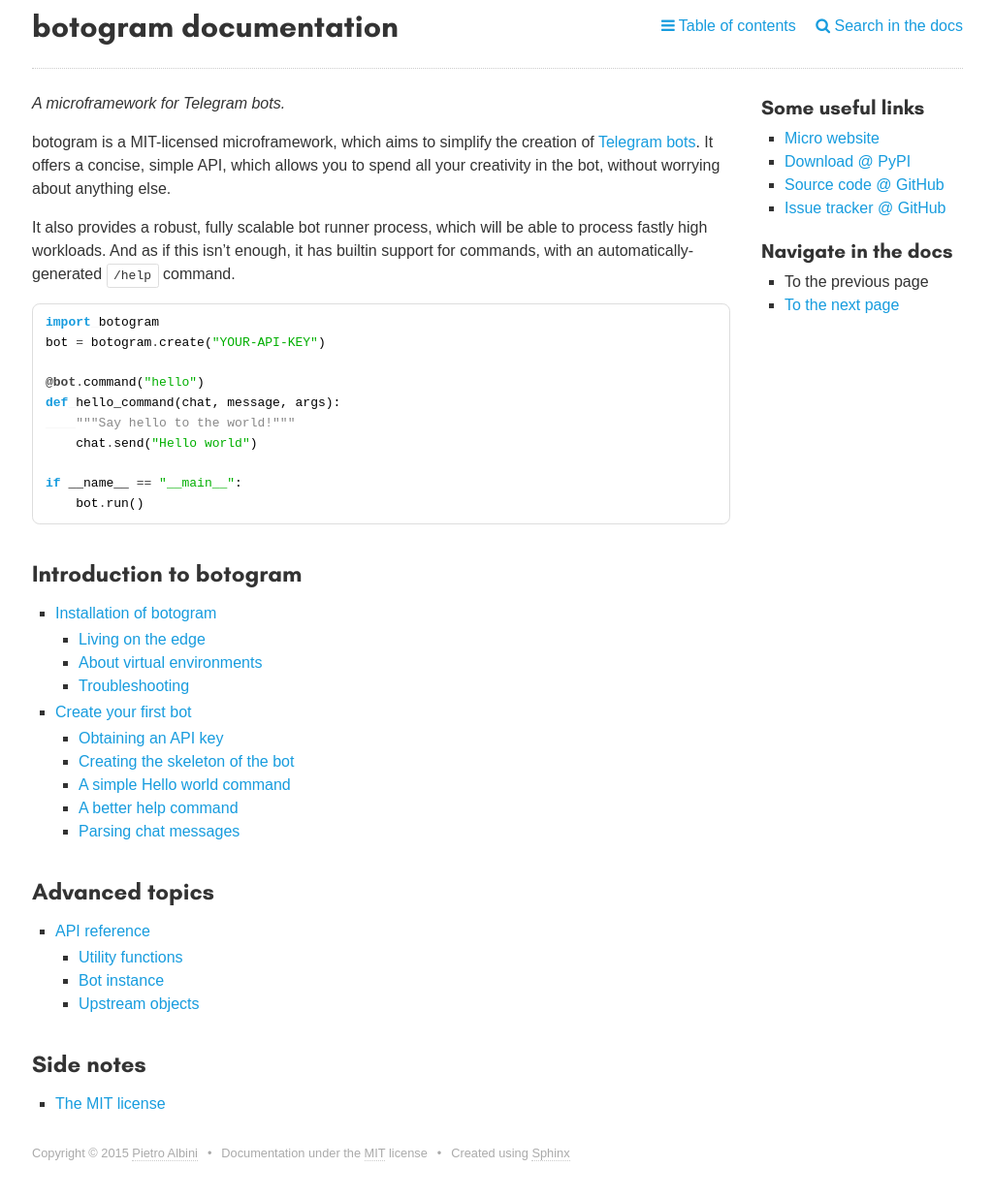
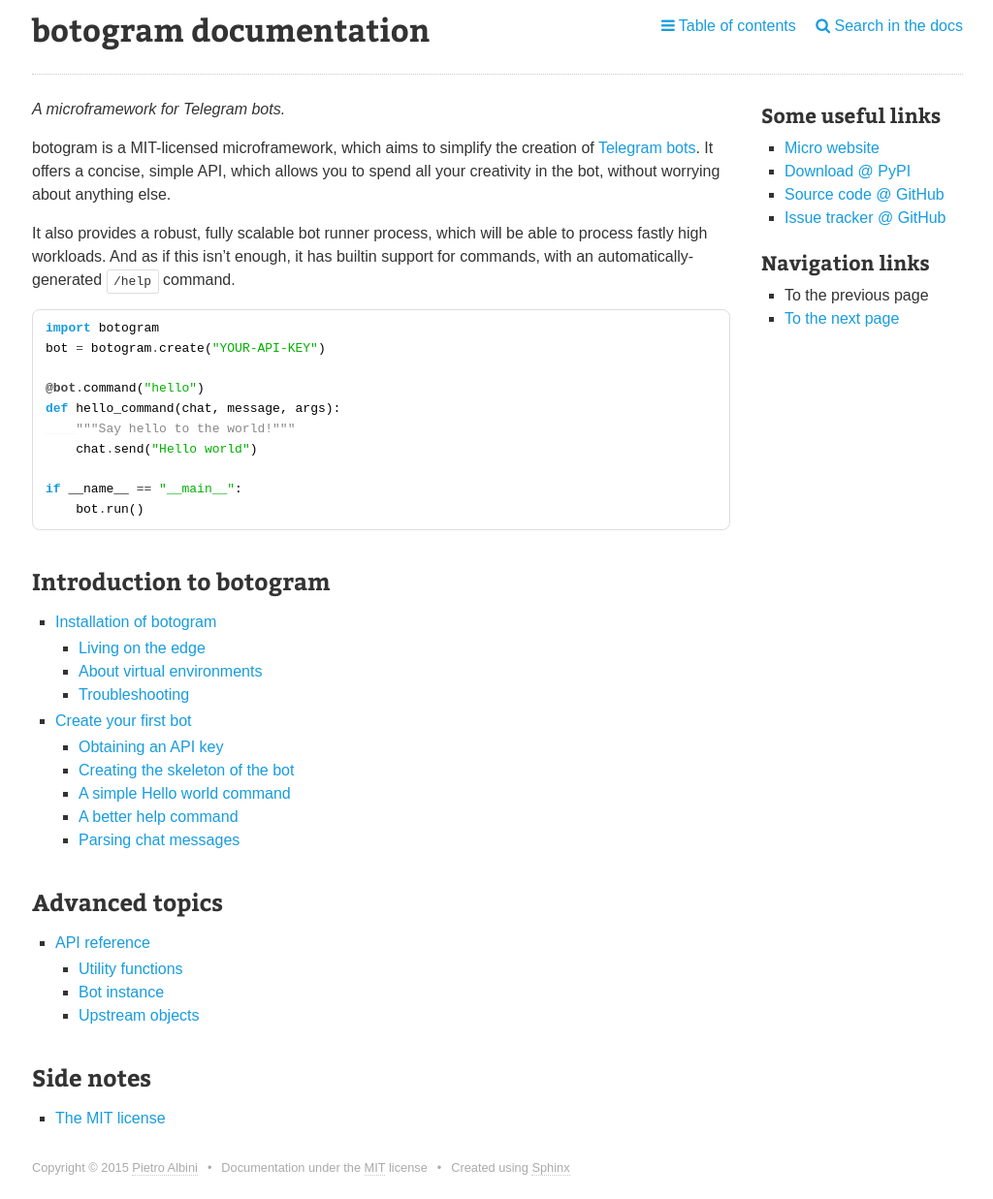
Before and after one commit to python-botogram/botogram, a Sphinx documentation site: the page built from docs/index.rst, in a window 1280 px wide. Shown: the whole page at 97% size, without its empty margins (127-1151 px from the left). Built offline with Sphinx 7.4.7, drawn with Linux system fonts in a browser that asks for light colours.

Commit message:
Changed the documentation's heading font to Bitter

```diff
--- a/docs/_templates/navigation.html
+++ b/docs/_templates/navigation.html
@@ -1,6 +1,6 @@
 {% if next or prev %}
 <div>
-    <h3>Navigate in the docs</h3>
+    <h3>Navigation links</h3>
     <ul>
         {% if prev %}
         <li><a href="{{ prev.link|e }}">
--- a/docs/_themes/botogram/static/botogram.css
+++ b/docs/_themes/botogram/static/botogram.css
@@ -1,10 +1,10 @@
 @import url("font-awesome.css");
 
 @font-face {
-    font-family: 'Glacial Indifference';
+    font-family: 'Bitter';
     font-style: normal;
     font-weight: 700;
-    src: url('fonts/glacial-indifference.ttf') format('truetype');
+    src: url('fonts/bitter.ttf') format('truetype');
 }
 
 body {
@@ -24,7 +24,7 @@
 }
 
 h1, h2, h3, h4, h5, h6 {
-    font-family: 'Glacial Indifference';
+    font-family: 'Bitter';
     font-weight: 700;
     margin: 1.5em 0 0.7em 0;
 }
```
Also changed, not shown: docs/_themes/botogram/static/fonts/bitter.ttf (added), docs/_themes/botogram/static/fonts/glacial-indifference.ttf (deleted).
